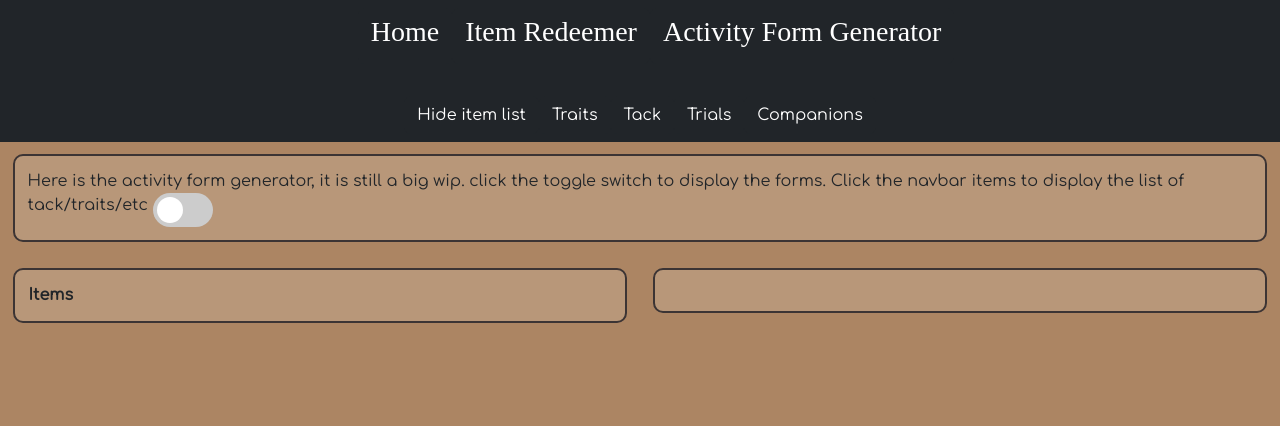
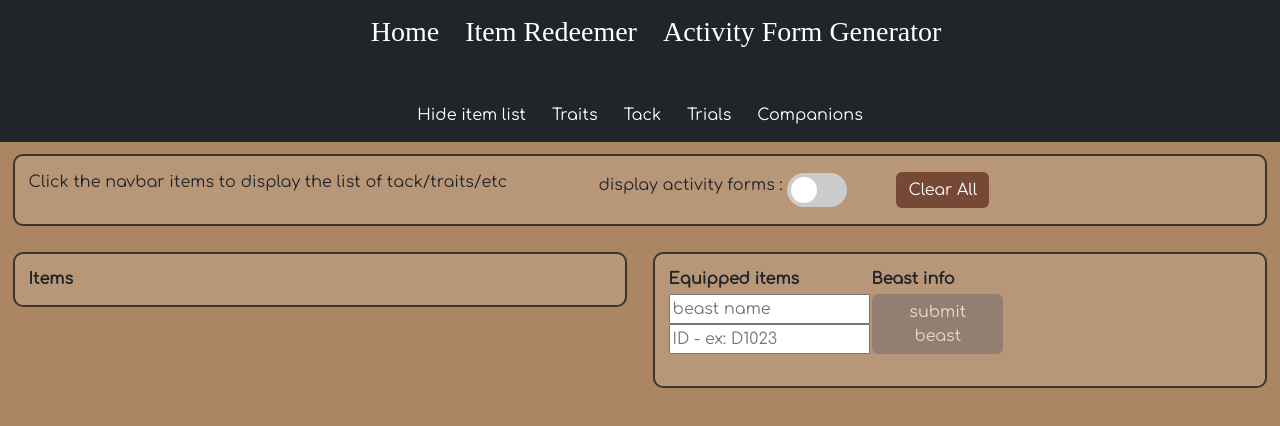
Before and after one commit to AidenHighope/Prehistoria-Redeemer-2.0, an Angular app: page /tack-gen in a window 1280 px wide. Shown: the top 426 px of the page. Built offline with nearby package versions, Linux system fonts and the light colour scheme; a web font is replaced by a local one.

Commit message:
set trial limits + existing items + set up lucky totem

```diff
--- a/src/app/Models/Beast.ts
+++ b/src/app/Models/Beast.ts
@@ -2,6 +2,6 @@ import { tack } from './Game-item';
 
 export interface beast {
   species: string;
-  ID: number;
+  ID: string;
   equipped: tack[];
 }
--- a/src/app/app-routing.module.ts
+++ b/src/app/app-routing.module.ts
@@ -8,6 +8,7 @@ const routes: Routes = [
   { path: 'home', component: HomeComponent },
   { path: 'Item-grp', component: ItemsComponent },
   { path: 'tack-gen', component: TackGenComponent },
+  { path: '', redirectTo: 'home', pathMatch: 'full' },
 ];
 
 @NgModule({
--- a/src/app/home/home.component.html
+++ b/src/app/home/home.component.html
@@ -15,7 +15,7 @@
     <ul>
       <li>Activity Form Generator</li>
     </ul>
-    <p><i>Latest Update: 12-12-23</i></p>
+    <p><i>Latest Update: 13-12-23</i></p>
 
     <hr />
 
--- a/src/app/tack-gen/tack-gen.component.html
+++ b/src/app/tack-gen/tack-gen.component.html
@@ -32,14 +32,27 @@
 
 <section class="flexy">
   <article class="Mybox">
-    Here is the activity form generator, it is still a big wip. click the toggle
-    switch to display the forms. Click the navbar items to display the list of
-    tack/traits/etc
-
+    <table class="option-bar">
+      <tbody>
+        <tr>
+          <td>
+            <p>Click the navbar items to display the list of tack/traits/etc</p>
+          </td>
+          <td>
+            display activity forms :
             <label class="switch">
               <input type="checkbox" (click)="toggleVisibility()" />
               <span class="slider round"></span>
             </label>
+          </td>
+          <td>
+            <button class="btn btn-danger" (click)="clearAll()">
+              Clear All
+            </button>
+          </td>
+        </tr>
+      </tbody>
+    </table>
   </article>
 </section>
 
@@ -72,13 +85,52 @@
         <tr *ngFor="let item of allItems">
           <td>{{ item.name | titlecase }}</td>
           <td>
-            <button class="btn btn-danger" (click)="addTack(item)">Add</button>
+            <button class="btn btn-danger" (click)="addTack(item, 1000)">
+              Add
+            </button>
           </td>
         </tr>
       </tbody>
     </table>
   </article>
   <article class="Mybox">
+    <p
+      class="text-center"
+      *ngIf="message"
+      style="color: brown; font-style: italic"
+    >
+      {{ message }}
+    </p>
+    <table>
+      <thead>
+        <tr>
+          <th>Equipped items</th>
+          <th>Beast info</th>
+        </tr>
+      </thead>
+      <tbody>
+        <tr>
+          <td>
+            <input
+              type="text"
+              placeholder="beast name"
+              [(ngModel)]="beastName"
+            />
+            <br />
+            <input type="text" placeholder="ID - ex: D1023" [(ngModel)]="id" />
+          </td>
+          <td>
+            <button
+              class="btn btn-danger"
+              (click)="setupBeast(id)"
+              [disabled]="!id"
+            >
+              submit beast
+            </button>
+          </td>
+        </tr>
+        <tr>
+          <td>
             <ul>
               <li *ngFor="let item of selectedTack">
                 {{ item.name }}
@@ -87,5 +139,9 @@
                 </button>
               </li>
             </ul>
+          </td>
+        </tr>
+      </tbody>
+    </table>
   </article>
 </section>
--- a/src/app/tack-gen/tack-gen.component.scss
+++ b/src/app/tack-gen/tack-gen.component.scss
@@ -8,6 +8,14 @@ nav {
 
 .toggleView {
   display: block;
+}
+
+.option-bar {
+  justify-content: space-evenly;
+  width: 80%;
+  button {
+    align-self: self-end;
+  }
 }
 
 /* The switch - the box around the slider */
--- a/src/app/tack-gen/tack-gen.component.ts
+++ b/src/app/tack-gen/tack-gen.component.ts
@@ -11,8 +11,6 @@ import { beast } from '../Models/Beast';
 export class TackGenComponent {
   constructor(private tackService: TackService) {}
 
-  //TODO prevent user to add multiple trials
-  //TODO check if item is added already
   //TODO find a way to make a prettier formatting
 
   //#region Variable
@@ -29,8 +27,9 @@ export class TackGenComponent {
   tackedBeast!: beast;
   beastName!: string;
   species: string = '';
-  id: number = 0;
+  id: string = '';
   isHidden = true;
+  message: string = '';
 
   tackResult(activity: string): tack[] {
     this.splitSelected = [...this.selectedTack];
@@ -39,16 +38,83 @@ export class TackGenComponent {
       (a) => a.activity === activity || a.activity === 'any'
     );
   }
+  //#endregion
+  // beast = {species: "", id: "", equipped: [tack array]}
 
+  //#region beast logic
+  setupBeast(id: string): void {
+    id = this.id.toLowerCase();
+    if (id.includes('s')) {
+      this.species = 'saber';
+    } else if (id.includes('d')) {
+      this.species = 'worg';
+    } else if (id.includes('m')) {
+      this.species = 'megaloceros';
+    } else if (id.includes('t')) {
+      this.species = 'terror bird';
+    } else if (id.includes('w')) {
+      this.species = 'mammoth';
+    } else if (id.includes('u')) {
+      this.species = 'ursus';
+    } else if (id.includes('e')) {
+      this.species = 'equus;';
+    }
+    let dataToPush = {
+      species: this.species,
+      ID: this.id,
+      equipped: this.selectedTack,
+    };
+    this.setLuckyTotem(this.species);
+    this.tackedBeast = dataToPush;
+  }
+  setLuckyTotem(species: string) {
+    let luckyTotem = this.selectedTack.find((a) => {
+      return a.name === 'lucky totem';
+    });
+    if (luckyTotem) {
+      switch (species) {
+        case 'saber':
+          luckyTotem.activity = 'discovery';
+          break;
+        case 'worg':
+          luckyTotem.activity = 'foraging';
+          break;
+        case 'equus':
+          luckyTotem.activity = 'fishing';
+          break;
+        case 'ursus':
+          luckyTotem.activity = 'hunting';
+          break;
+        case 'megaloceros':
+          luckyTotem.activity = 'hunting';
+          break;
+        case 'terror bird':
+          luckyTotem.activity = 'foraging';
+          break;
+        case 'mammoth':
+          luckyTotem.activity = 'fishing';
+          break;
+      }
+    }
+  }
   //#endregion
 
-  toggleVisibility() {
-    this.isHidden = !this.isHidden;
-  }
-
   //#region tack-gen logic
-  addTack(item: tack) {
-    this.selectedTack.push(item);
+  addTack(item: tack, setDuration: number) {
+    let hasTrials = this.selectedTack.find((a) => {
+      return a.type === 'trials';
+    });
+    let existingItem = this.selectedTack.find((a) => {
+      return a.name === item.name;
+    });
+    if ((hasTrials && item.type === 'trials') || existingItem) {
+      this.message = 'already applied/has trials';
+      setTimeout(() => {
+        this.message = '';
+      }, setDuration);
+    } else {
+      this.selectedTack.push(item);
+    }
   }
   removeTack(item: tack) {
     let index = this.selectedTack.indexOf(item);
@@ -59,6 +125,23 @@ export class TackGenComponent {
     list.filter((a) => a.activity === activity);
     this.orderTack(list);
   }
+
+  //#endregion
+
+  //#region utilities -
+  toggleVisibility() {
+    this.isHidden = !this.isHidden;
+  }
+  //#region clear methods
+  clearAll(): void {
+    this.clearOne(this.selectedTack);
+    this.clearOne(this.splitSelected);
+  }
+  clearOne(list: any[]): void {
+    list.splice(0, list.length);
+  }
+
+  //#endregion
 
   //#endregion
 
```
Lines whose indentation alone changed are shown as unchanged.
